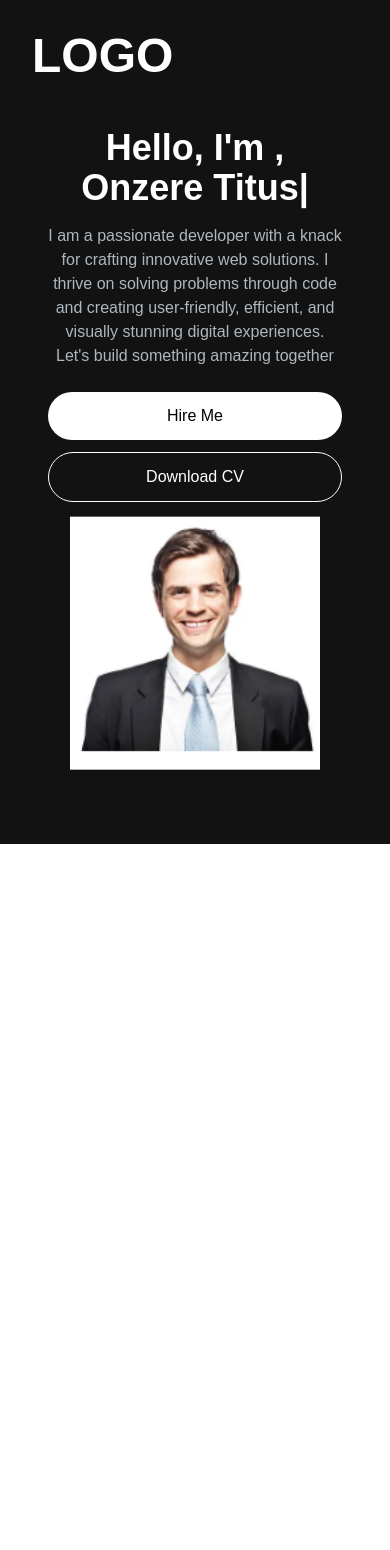
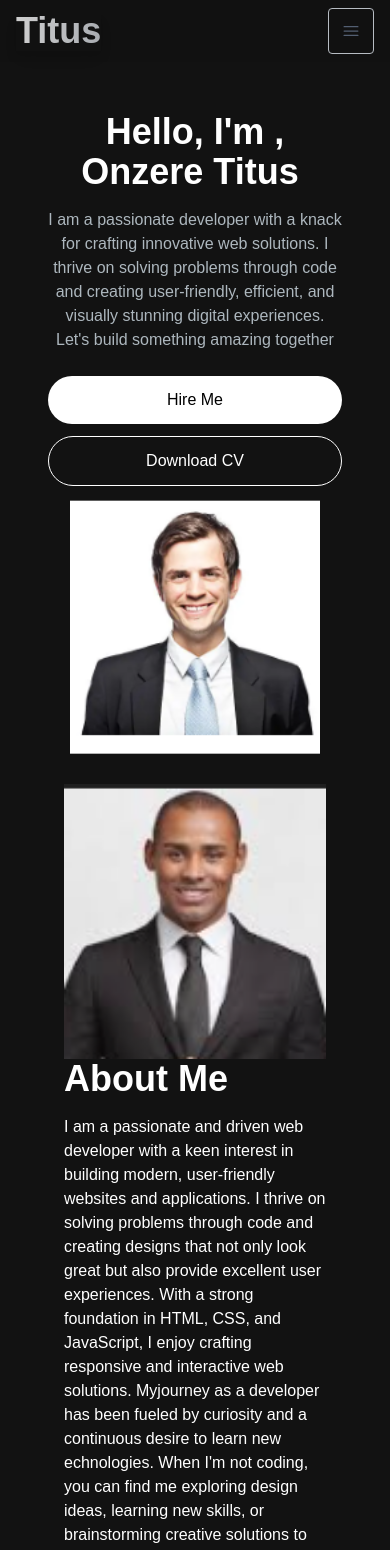
Before and after one commit to Titus-cloud/titus-cloud, a Next.js app: page / in a window 390 px wide. Shown: the top 1550 px of the page. Before the commit the page ends 844 px from the top, so only its background shows below. Built offline with nearby package versions, Linux system fonts and the light colour scheme.

Commit message:
I haev finished working on the navigation and all aspects there of and now stating on the about section

```diff
--- /dev/null
+++ b/app/components/About.jsx
@@ -0,0 +1,26 @@
+import React from "react";
+// import about from '../../public/images'
+import Image from "next/image";
+
+const About = () => {
+  return (
+    <section className="text-white">
+      <div className="md:grid md:grid-cols-2 gap-8 items-center py-8 px-4 xl:gap-16 sm:py-16 xl:px-16">
+        <Image src="/images/about.png" width={300} height={300} />
+
+        <div>
+          <h2 className="text-4xl font-bold text-white mb-4">About Me</h2>
+          <p className="text-base lg:text-lg">
+            I am a passionate and driven web developer with a keen interest in building modern, user-friendly websites and
+            applications. I thrive on solving problems through code and creating designs that not only look great but also provide excellent user        experiences. With a strong foundation in HTML, CSS, and JavaScript, I enjoy crafting responsive and interactive web solutions. Myjourney as a developer has been fueled by curiosity and a continuous desire to learn new echnologies. When I'm not coding, you can find
+            me exploring design ideas, learning new skills, or brainstorming creative solutions to everyday challenges. Feel free to explore my portfolio and connect with me—I’d love to collaborate and bring impactful ideas to life!
+          </p>
+
+          {/* skills */}
+        </div>
+      </div>
+    </section>
+  );
+};
+
+export default About;
--- /dev/null
+++ b/app/components/MenuOverlay.jsx
@@ -0,0 +1,19 @@
+// import React from "react";
+import NavLink from "./NavLink";
+
+
+const MenuOverlay = ({links}) => {
+  return (
+    <div>
+      <ul className="flex flex-col py-4 items-center">
+        {links.map((link, index) => (
+          <li key={index}>
+            <NavLink href={link.path} title={link.title} />
+          </li>
+        ))}
+      </ul>
+    </div>
+  );
+};
+
+export default MenuOverlay;
--- a/app/components/Navbar.jsx
+++ b/app/components/Navbar.jsx
@@ -1,6 +1,10 @@
-import React from "react";
+"use client";
+
+import React, { useEffect, useState } from "react";
 import Link from "next/link";
 import NavLink from "./NavLink";
+import { Bars3Icon, XMarkIcon } from "@heroicons/react/24/solid";
+import MenuOverlay from "./MenuOverlay";
 
 const navLinks = [
   {
@@ -18,14 +22,30 @@
 ];
 
 const Navbar = () => {
+  // This state is to keep track of the links when they are opened or closed
+  const [navbarOpen, setNavbarOpen] = useState(false);
   return (
-    <nav>
-      <div className="flex flex-wrap items-center text-center justify-between mx-auto p-8">
-        <Link href={"/"} className="text-5xl text-white font-semibold">
-          LOGO
+    <nav className="fixed top-0 right-0 left-0 z-10 bg-[#121212] opacity-80">
+      <div className="flex flex-wrap items-center text-center justify-between mx-auto px-4 py-2">
+        <Link
+          href={"/"}
+          className="text-4xl md:text-6xl font-semibold text-transparent bg-clip-text bg-gradient-to-r from-white to-gray-300 shadow-lg"
+        >
+          Titus
         </Link>
-        <div className="menu block md:w-auto" id="navbar">
-          <ul>
+        <div className="mobile-menu block md:hidden">
+          {!navbarOpen ? (
+            <button onClick={()=> setNavbarOpen(true)} className="flex items-center px-3 py-3 border rounded border-slate-200 hover:text-white  hover:border-white text-slate-500">
+              <Bars3Icon className="h-5 w-5" />
+            </button>
+          ) : (
+            <button onClick={()=> setNavbarOpen(false)} className="flex items-center px-3 py-3 border rounded border-slate-200 hover:text-white  hover:border-white text-slate-500">
+            <XMarkIcon className="h-5 w-5" />
+          </button>
+          )}
+        </div>
+        <div className="menu hidden md:flex space-x-8" id="navbar">
+          <ul className="flex p-4 md:p-0 md:flex-row md:space-x-8">
             {/* <li>
               <Link
                 href={"#about"}
@@ -35,10 +55,17 @@
               </Link>
             </li> */}
 
-
+            {/* just maping through the nav links */}
+            {navLinks.map((link, index) => (
+              <li key={index}>
+                <NavLink href={link.path} title={link.title} />
+              </li>
+            ))}
           </ul>
         </div>
       </div>
+      {navbarOpen ? <MenuOverlay links={navLinks} /> : null}
+
     </nav>
   );
 };
--- a/app/page.js
+++ b/app/page.js
@@ -1,11 +1,14 @@
 import Hero from "./components/Hero";
 import Navbar from "./components/Navbar";
+import About from "./components/About";
+
 export default function Home() {
   return (
     <main className="flex min-h-screen flex-col bg-[#121212] ">
       <Navbar />
-      <div className="container mx-auto py-4 px-12">
+      <div className="container mx-auto py-4 px-12 mt-24">
         <Hero />
+        <About />
       </div>
     </main>
   );
--- a/package.json
+++ b/package.json
@@ -9,6 +9,7 @@
     "lint": "next lint"
   },
   "dependencies": {
+    "@heroicons/react": "^2.2.0",
     "next": "15.1.3",
     "react": "^19.0.0",
     "react-dom": "^19.0.0",
```
Also changed, not shown: public/images/about.png (renamed from public/images/test.png), 1 other file (tests, documents, lock files or other folders).
